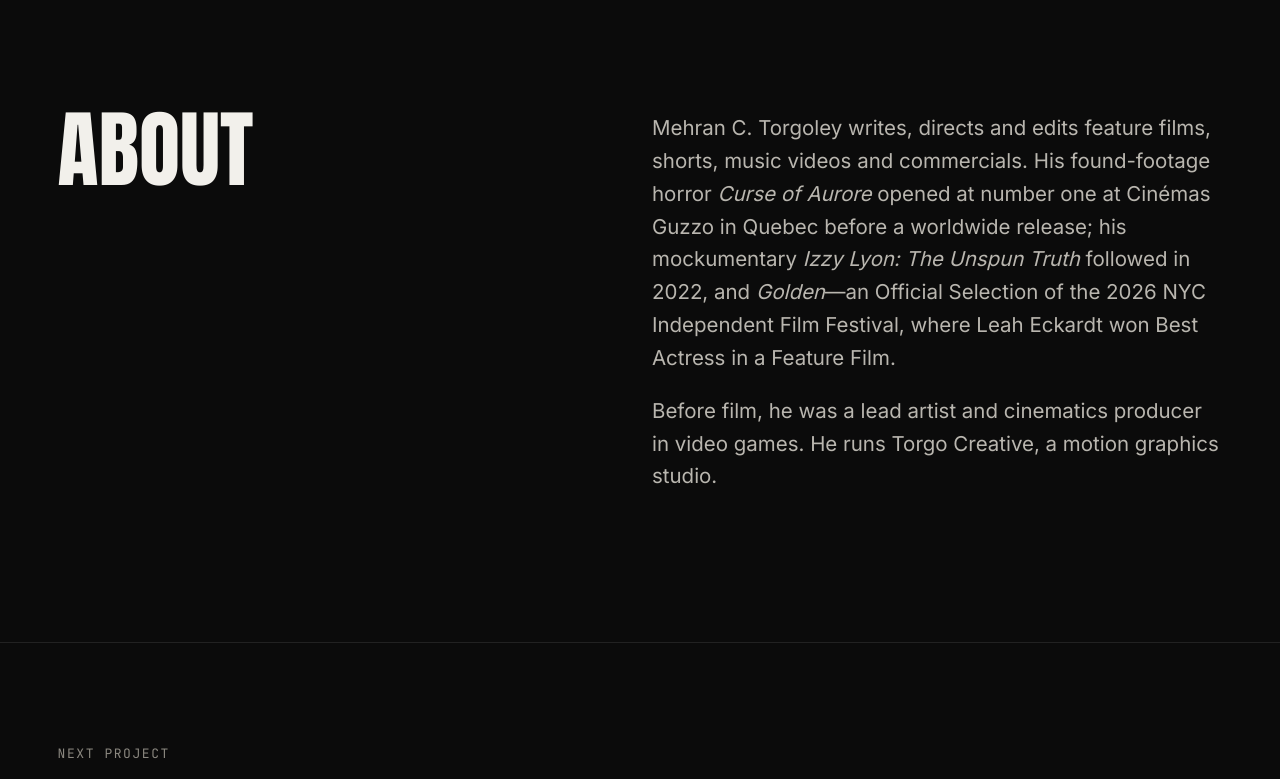
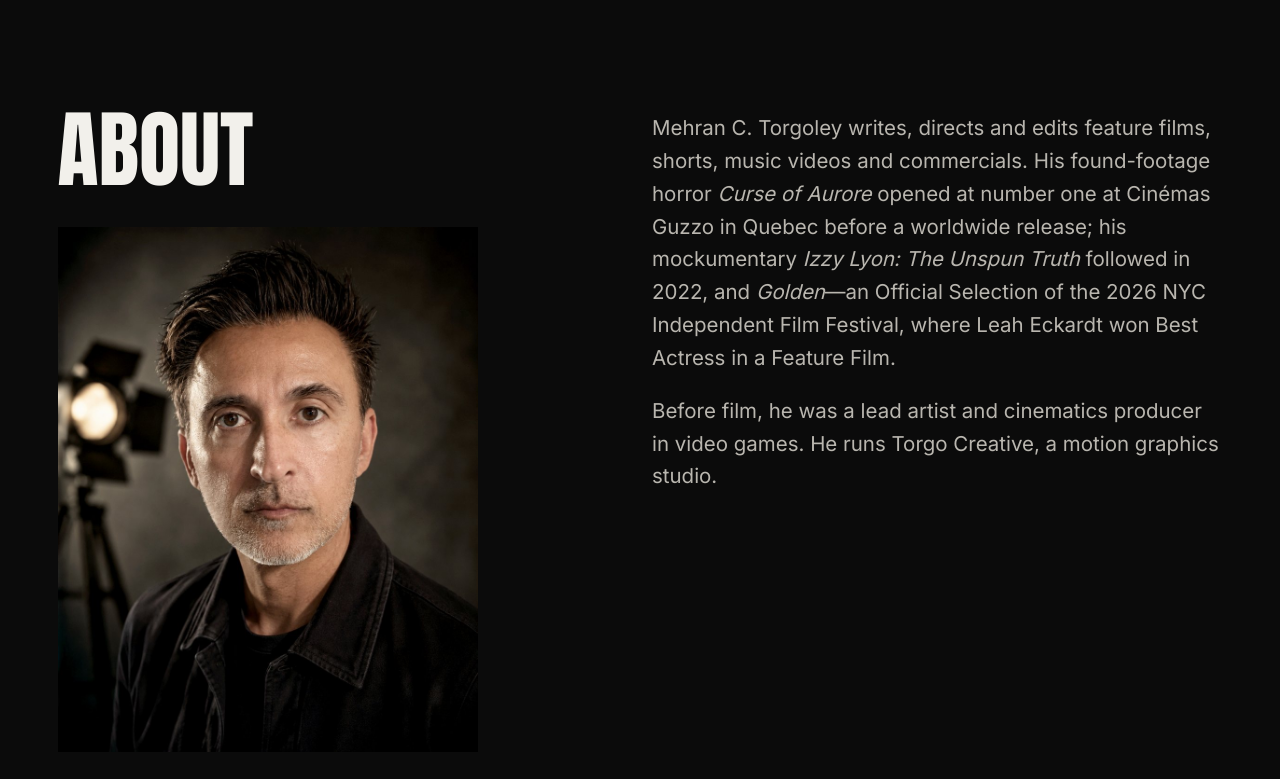
Before and after one commit to numbir9/mehrantorgoley.com, a plain HTML site: page index.html in a window 1280 px wide. Shown: the part 3350-4129 px from the top of the page. Drawn offline with Linux system fonts and the light colour scheme.

Commit message:
About: add headshot
Co-Authored-By: Claude Opus 5.5 <noreply@anthropic.com>
Claude-Session: https://claude.ai/code/session_01QxohaKchHtnYZZUWAQcRBD

```diff
--- a/assets/css/site.css
+++ b/assets/css/site.css
@@ -280,3 +280,10 @@ a:focus-visible,button:focus-visible{outline:2px solid var(--accent);outline-off
 @media (max-width:700px){.carousel .cap{gap:12px}.carousel .cap-t{font-size:10px;line-height:1.5}.carousel .ccount{font-size:10px;min-width:auto}}
 .player img.laurel{inset:auto;top:clamp(14px,3vw,36px);right:clamp(14px,3vw,36px);width:clamp(100px,14vw,210px);height:auto;object-fit:contain;opacity:1;transform:none;pointer-events:none;filter:drop-shadow(0 0 14px rgba(0,0,0,.55))}
 .player:hover img.laurel{opacity:1;transform:none}
+
+/* about headshot */
+.about .about-side{grid-column:span 5}
+.about .about-side h2{margin:0}
+.headshot{margin:clamp(28px,3vw,40px) 0 0;max-width:420px;aspect-ratio:4/5;overflow:hidden;background:var(--panel)}
+.headshot img{width:100%;height:100%;object-fit:cover;object-position:50% 30%}
+@media (max-width:900px){.about .about-side{grid-column:1/-1}.headshot{max-width:360px}}
--- a/index.html
+++ b/index.html
@@ -125,7 +125,10 @@
 
   <section class="sec" id="about">
     <div class="about reveal">
-      <h2 class="display">About</h2>
+      <div class="about-side">
+        <h2 class="display">About</h2>
+        <figure class="headshot"><img src="/assets/img/mehran-torgoley-headshot.jpg" alt="Mehran C. Torgoley" width="900" height="1125" loading="lazy"></figure>
+      </div>
       <div class="copy">
         <p>Mehran C. Torgoley writes, directs and edits feature films, shorts, music videos and commercials. His found-footage horror <em>Curse of Aurore</em> opened at number one at Cinémas Guzzo in Quebec before a worldwide release; his mockumentary <em>Izzy Lyon: The Unspun Truth</em> followed in 2022, and <em>Golden</em>—an Official Selection of the 2026 NYC Independent Film Festival, where Leah Eckardt won Best Actress in a Feature Film.</p>
         <p>Before film, he was a lead artist and cinematics producer in video games. He runs Torgo Creative, a motion graphics studio.</p>
```
Also changed, not shown: assets/img/mehran-torgoley-headshot.jpg (added).
